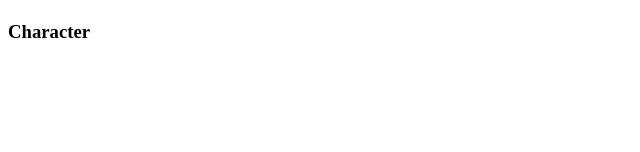
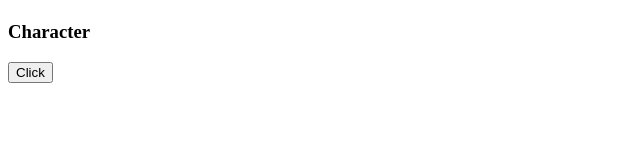
Before and after one commit to Cokode/react-project-with-babel, a React app: page / in a window 1280 px wide. Shown: the part 133-285 px from the top of the page, without its empty margins (0-640 px from the left). Built offline with nearby package versions, Linux system fonts and the light colour scheme.

Commit message:
added button to src/index.js in function Lapp()

```diff
--- a/src/index.js
+++ b/src/index.js
@@ -9,6 +9,7 @@ function Lapp() {
         <div>
             <h1>Rick and Morty</h1>
             <List />
+                <button> Click </button>
         </div>
     )
 }
```
